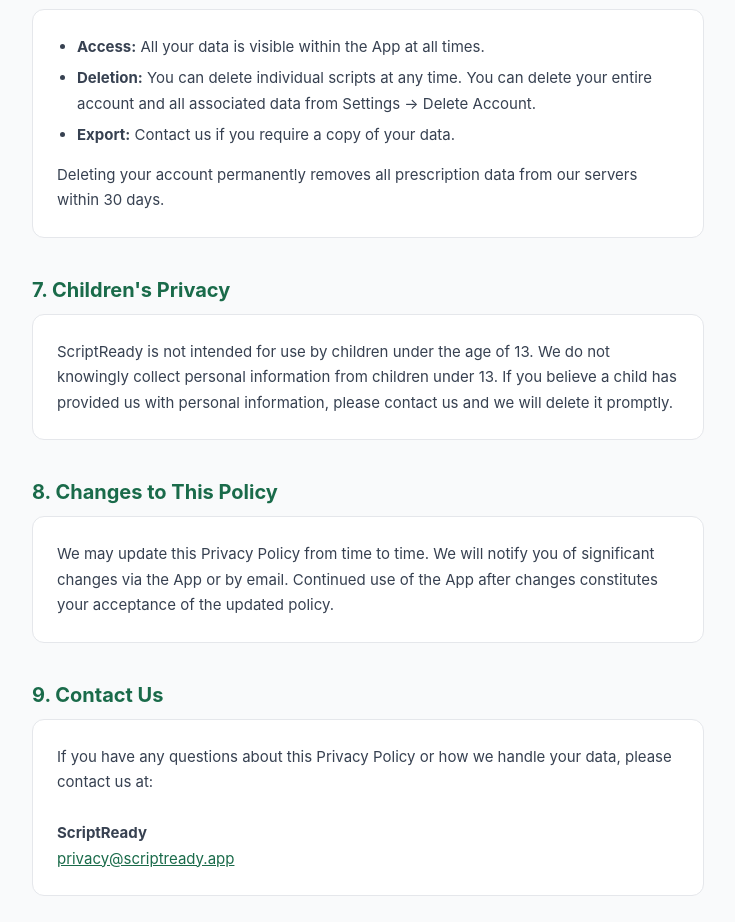
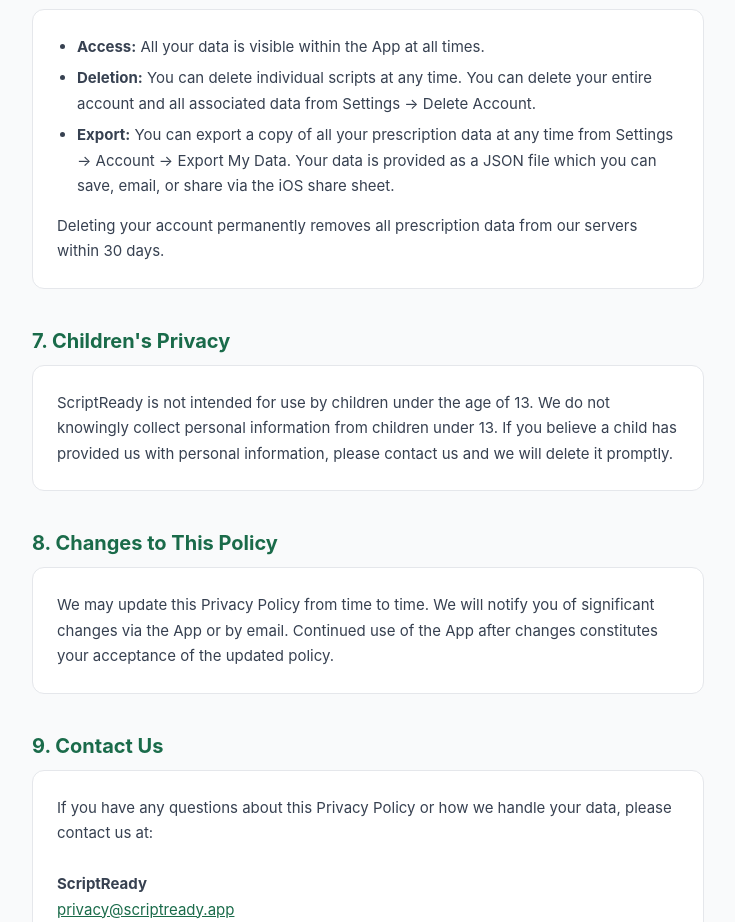
Before and after one commit to jatindersood-bot/scriptready-site, a plain HTML site: page index.html in a window 1280 px wide. Shown: the part 2523-3445 px from the top of the page, without its empty margins (272-1007 px from the left). Drawn offline with Linux system fonts and the light colour scheme.

Commit message:
Update privacy policy: data export now available in-app via Settings

```diff
--- a/index.html
+++ b/index.html
@@ -147,7 +147,7 @@
     <ul>
       <li><strong>Access:</strong> All your data is visible within the App at all times.</li>
       <li><strong>Deletion:</strong> You can delete individual scripts at any time. You can delete your entire account and all associated data from Settings → Delete Account.</li>
-      <li><strong>Export:</strong> Contact us if you require a copy of your data.</li>
+      <li><strong>Export:</strong> You can export a copy of all your prescription data at any time from Settings → Account → Export My Data. Your data is provided as a JSON file which you can save, email, or share via the iOS share sheet.</li>
     </ul>
     <p style="margin-bottom: 0;">Deleting your account permanently removes all prescription data from our servers within 30 days.</p>
   </div>
```
